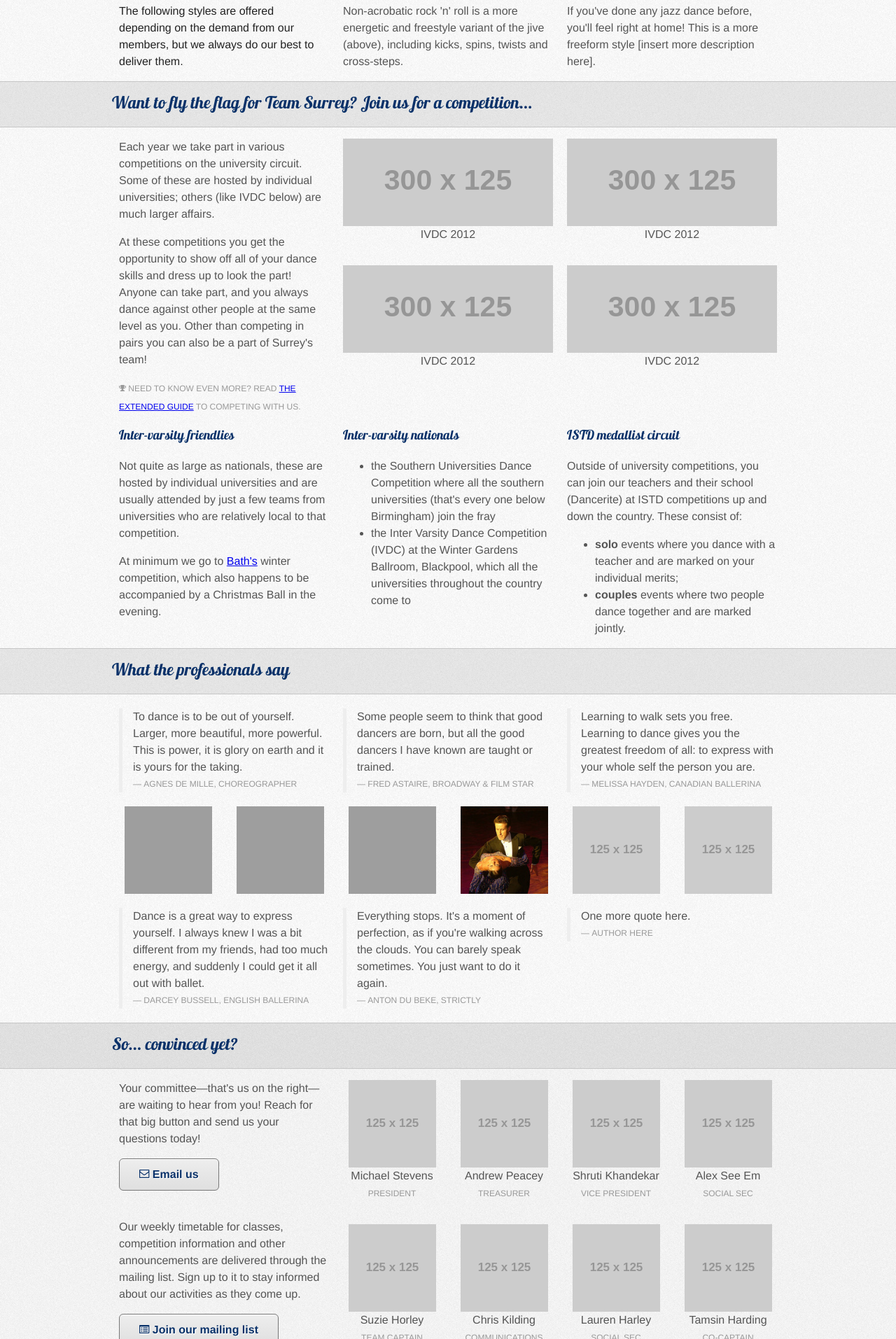
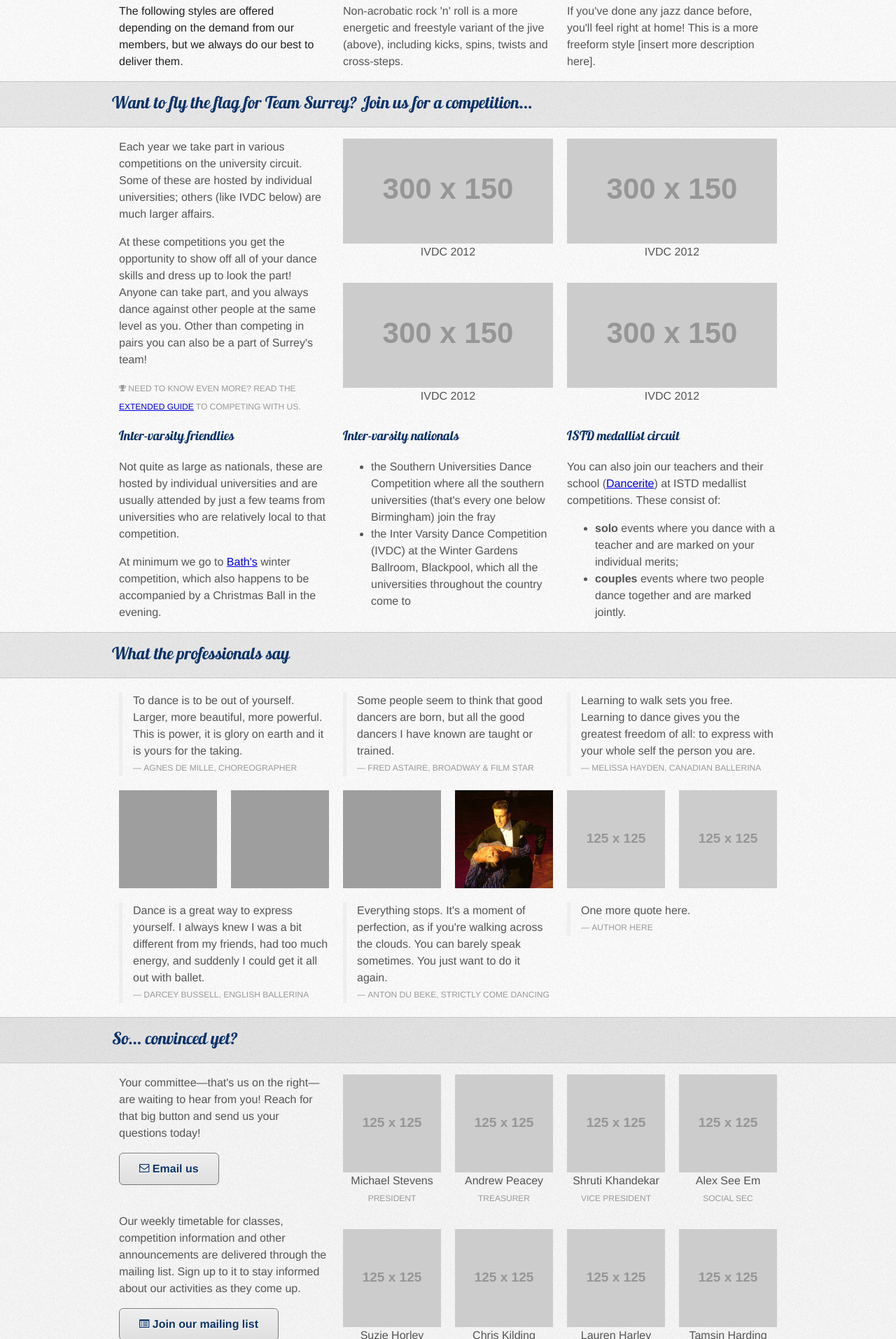
Before and after one commit to surreybldc/surreybldc.github.com, a Jekyll site: the page built from index.html, in a window 1280 px wide. Shown: the part 1828-3741 px from the top of the page at 70% size. Built offline with Jekyll 4.4.1, drawn with Linux system fonts in a browser that asks for light colours; grey boxes are pictures that could not be loaded.

Commit message:
A bit of cleanup

```diff
--- a/_layouts/default.html
+++ b/_layouts/default.html
@@ -64,12 +64,12 @@
     {{ content }}
     <footer class="site">
       <div class="container_12">
-        <div class="grid_5">
+        <div class="grid_6">
           <h4><i class="icon-legal"></i> Legal</h4>
           <p>&copy; Surrey BLDC and Chris Kilding, 2012. All rights reserved.</p>
           <p>Facebook is a registered trademark of Facebook, Inc. All other trademarks are the property of their respective owners. Any Creative Commons works are used under their respective licenses.</p>
         </div>
-        <div class="grid_5 suffix_1">
+        <div class="grid_5">
           <h4><i class="icon-link"></i> Useful resources</h4>
           <ul style="margin-left: 0">
             <li><a href="http://www.dancerite.co.uk/">Dancerite</a> Our teachers’ school in Camberley.</li>
--- a/css/styles.css
+++ b/css/styles.css
@@ -44,7 +44,8 @@
   text-align: center;
 }
 footer.site {
-  margin-top: 20px;
+  padding-top: 20px;
+  padding-bottom: 20px;
   border-top: 1px solid #c6c6c6;
   font-size: 0.8em;
 }
@@ -133,8 +134,8 @@
   font-size: 0.75em;
 }
 .grid_2.thumbnail img {
-  width: 125px;
-  height: 125px;
+  width: 140px;
+  height: 140px;
 }
 a img {
   border: none; /* IE fix */
--- a/index.html
+++ b/index.html
@@ -123,18 +123,18 @@
         <div class="grid_4">
           <p>Each year we take part in various competitions on the university circuit. Some of these are hosted by individual universities; others (like IVDC below) are much larger affairs.</p>
           <p>At these competitions you get the opportunity to show off all of your dance skills and dress up to look the part! Anyone can take part, and you always dance against other people at the same level as you. Other than competing in pairs you can also be a part of Surrey's team!</p>
-          <small><i class="icon-trophy"></i> Need to know even more? Read <a href="/competitions.html">the extended guide</a> to competing with us.</small>
+          <small><i class="icon-trophy"></i> Need to know even more? Read the <a href="/competitions.html">extended guide</a> to competing with us.</small>
         </div>
         <div class="grid_8">
           <div class="row">
             <figure class="grid_4 alpha thumbnail">
-              <img src="http://placehold.it/300x125">
+              <img src="http://placehold.it/300x150">
               <figcaption>
                 IVDC 2012
               </figcaption>
             </figure>
             <figure class="grid_4 omega thumbnail">
-              <img src="http://placehold.it/300x125">
+              <img src="http://placehold.it/300x150">
               <figcaption>
                 IVDC 2012
               </figcaption>
@@ -142,13 +142,13 @@
           </div>
           <div class="row">
             <figure class="grid_4 alpha thumbnail">
-              <img src="http://placehold.it/300x125">
+              <img src="http://placehold.it/300x150">
               <figcaption>
                 IVDC 2012
               </figcaption>
             </figure>
             <figure class="grid_4 omega thumbnail">
-              <img src="http://placehold.it/300x125">
+              <img src="http://placehold.it/300x150">
               <figcaption>
                 IVDC 2012
               </figcaption>
@@ -171,7 +171,7 @@
         </div>
         <div class="grid_4">
           <h3>ISTD medallist circuit</h3>
-          <p>Outside of university competitions, you can join our teachers and their school (Dancerite) at ISTD competitions up and down the country. These consist of:</p>
+          <p>You can also join our teachers and their school (<a href="http://www.dancerite.co.uk/">Dancerite</a>) at ISTD medallist competitions. These consist of:</p>
           <ul>
             <li><strong>solo</strong> events where you dance with a teacher and are marked on your individual merits;</li>
             <li><strong>couples</strong> events where two people dance together and are marked jointly.</li>
@@ -234,7 +234,7 @@
       <div class="grid_4">
         <blockquote>
           <p>Everything stops. It's a moment of perfection, as if you're walking across the clouds. You can barely speak sometimes. You just want to do it again.</p>
-          <small>Anton du Beke, Strictly</small>
+          <small>Anton du Beke, Strictly Come Dancing</small>
         </blockquote>
       </div>
       <div class="grid_4">
```
Also changed, not shown: 7 other files.
